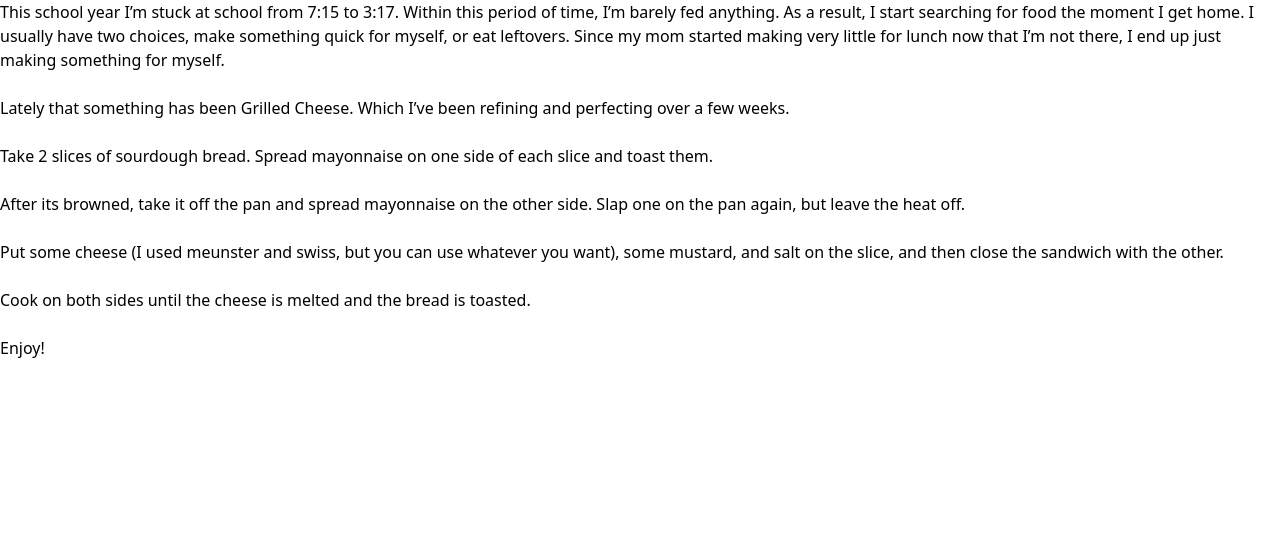
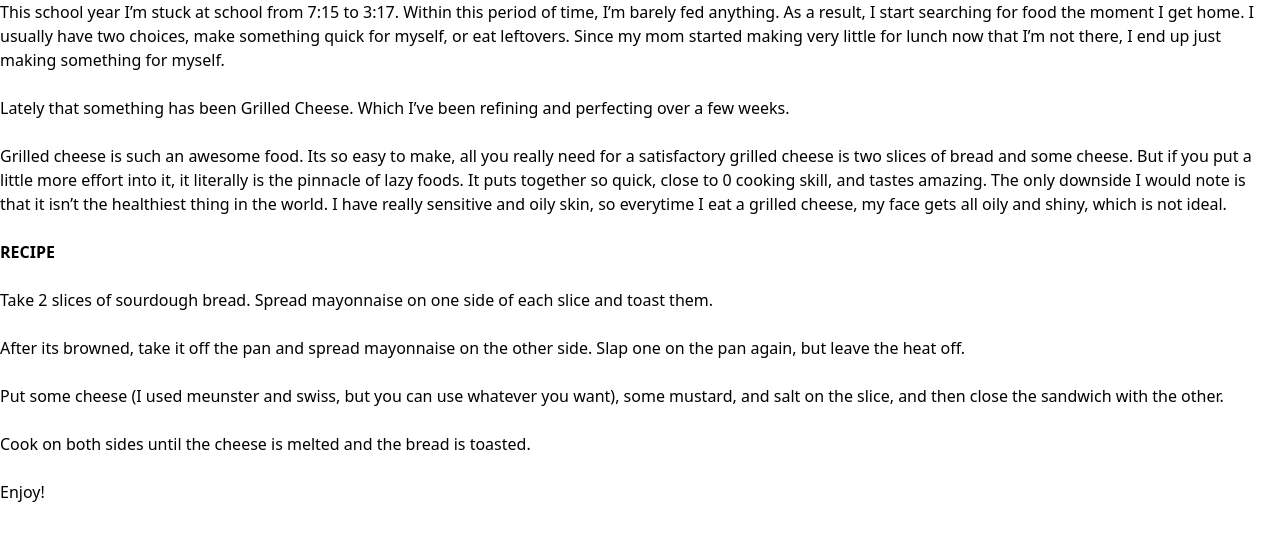
Before and after one commit to Fairhain/recipe-blog, an Astro site: page /blog/blogpost-1 in a window 1280 px wide. Built offline with nearby package versions, Linux system fonts and the light colour scheme; Astro itself is replaced by a stand-in of ours.

Commit message:
modified:   src/content/blog/blogpost-1.md

```diff
--- a/src/content/blog/blogpost-1.md
+++ b/src/content/blog/blogpost-1.md
@@ -13,6 +13,10 @@ This school year I'm stuck at school from 7:15 to 3:17. Within this period of ti
    <br/>
 Lately that something has been Grilled Cheese. Which I've been refining and perfecting over a few weeks.
 <br/>
+Grilled cheese is such an awesome food. Its so easy to make, all you really need for a satisfactory grilled cheese is two slices of bread and some cheese. But if you put a little more effort into it, it literally is the pinnacle of lazy foods. It puts together so quick, close to 0 cooking skill, and tastes amazing. The only downside I would note is that it isn't the healthiest thing in the world. I have really sensitive and oily skin, so everytime I eat a grilled cheese, my face gets all oily and shiny, which is not ideal.
+<br/>
+**RECIPE**
+<br/>
 Take 2 slices of sourdough bread. Spread mayonnaise on one side of each slice and toast them.
 <br/>
 After its browned, take it off the pan and spread mayonnaise on the other side. Slap one on the pan again, but leave the heat off.
```
